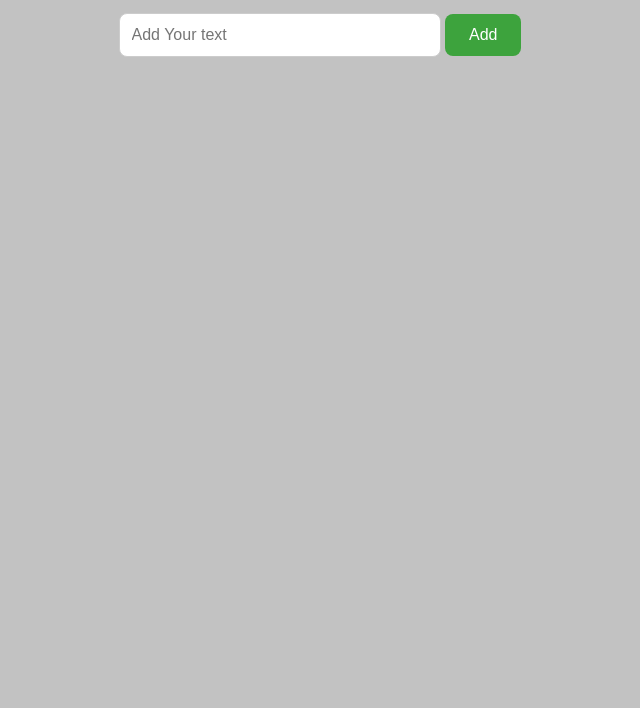
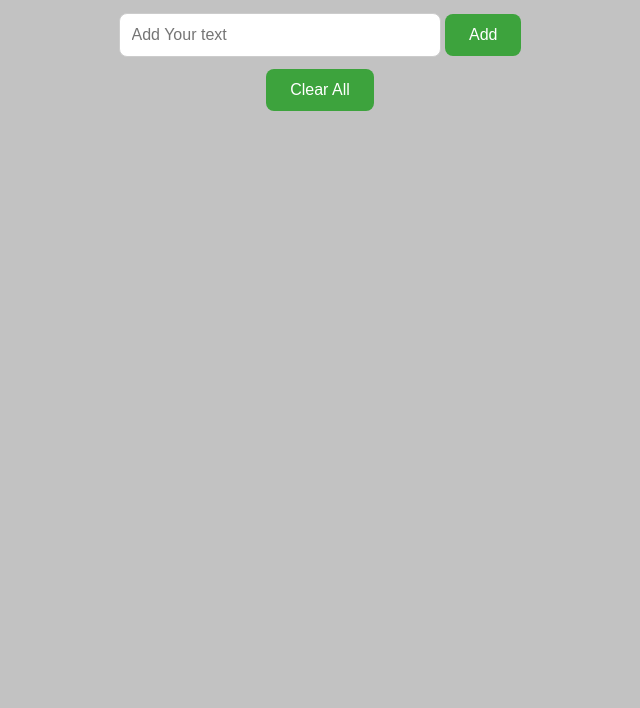
Before and after one commit to PiyushSharma3000/To-Do-List, a plain HTML site: page index.html in a window 1280 px wide. Shown: the part 92-800 px from the top of the page, without its empty margins (320-960 px from the left). Drawn offline with Linux system fonts and the light colour scheme.

Commit message:
Update index.html

```diff
--- a/index.html
+++ b/index.html
@@ -17,6 +17,8 @@
 
             <input type="text" id="inputBox" placeholder="Add Your text">
             <input type="button" value="Add" id="addBtn">
+            <input type="button" value="Clear All" id="clearBtn">
+
 
         </div>
 
```
